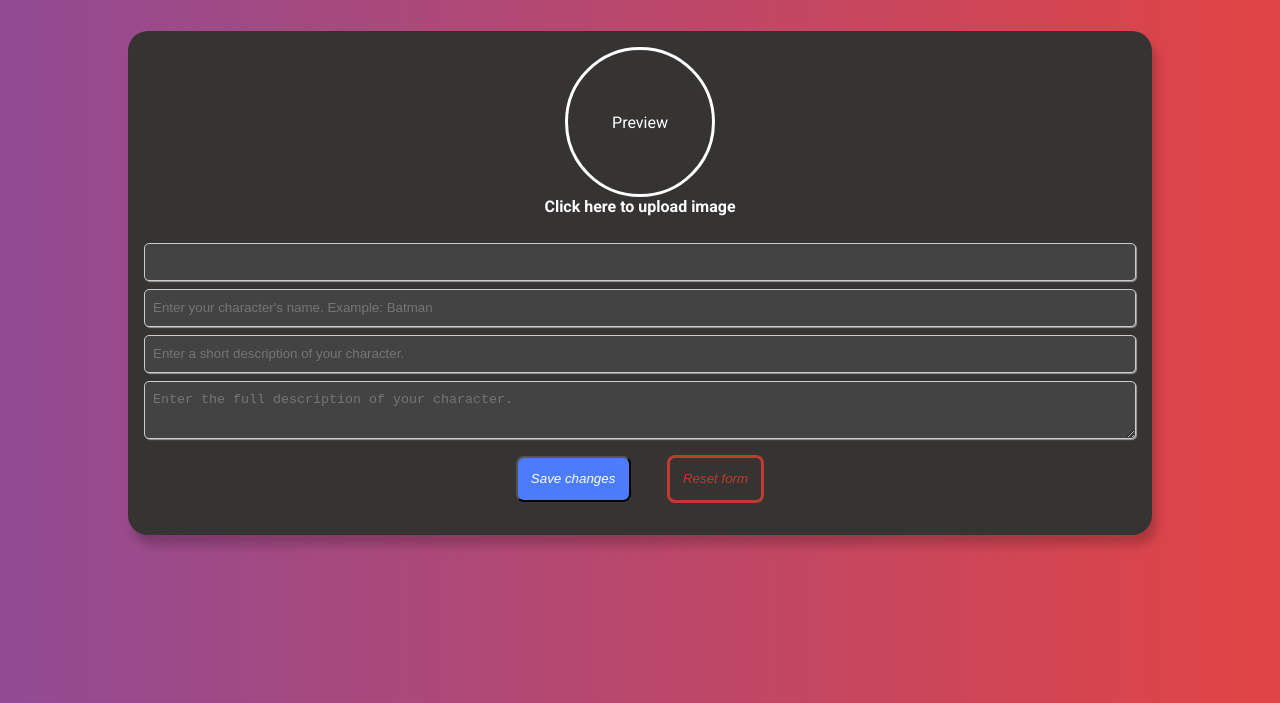
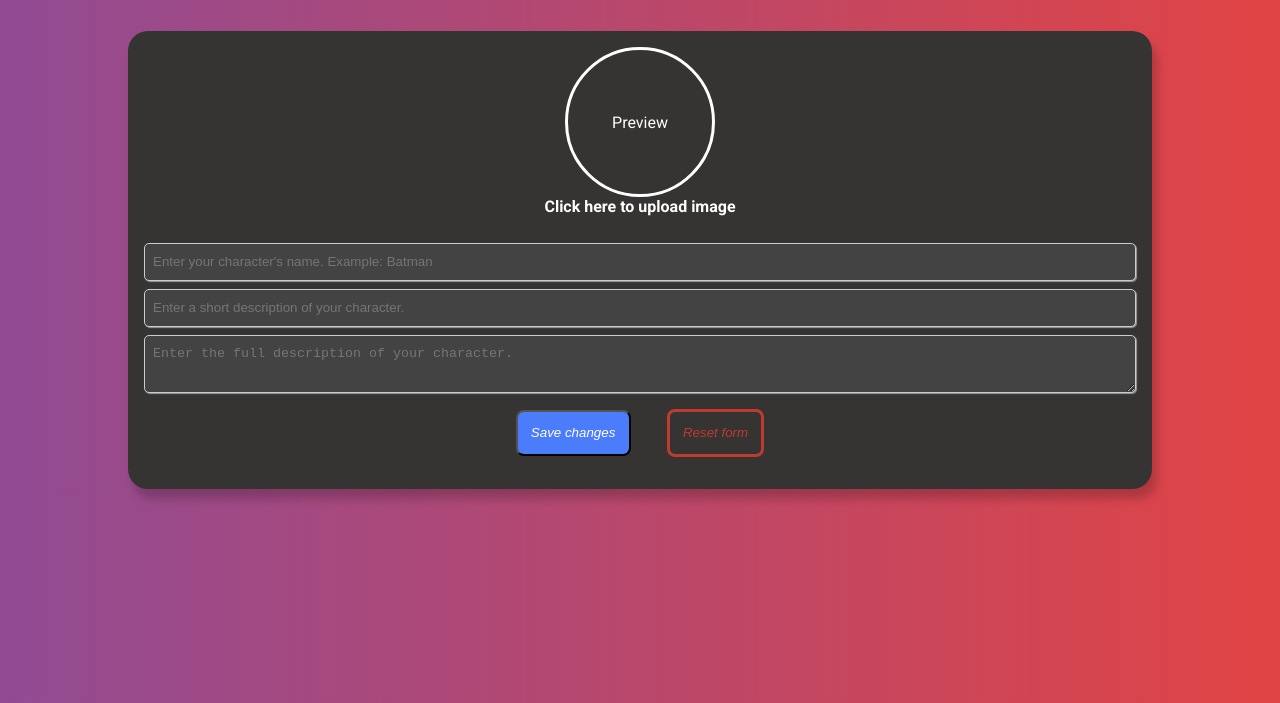
Before and after one commit to BaysaaC/char-manager-v2, a plain HTML site: page create.html in a window 1280 px wide. Shown: the part 97-800 px from the top of the page. Drawn offline with Linux system fonts and the light colour scheme.

Commit message:
input field for image data (dataURL) is now of class <input--hidden>

```diff
--- a/create.html
+++ b/create.html
@@ -36,7 +36,7 @@
                 <form action="" method="POST" id="createForm" class="createContainer__form form" >
                     <label for="file"><strong>Click here to upload image</strong></label><br>
                     <input type="file" name="file" id="file" class="input--hidden">
-                    <input type="text" name="image" id="image" class="textInput dataSegment "> <!--input--hidden-->
+                    <input type="text" name="image" id="image" class="textInput dataSegment input--hidden">
                     <input type="text" name="name" id="name" class="textInput" maxlength="20" placeholder="Enter your character's name. Example: Batman" >
                     <input type="text" name="shortDescription" id="shortDescription" class="textInput" maxlength="70" placeholder="Enter a short description of your character." >
                     <textarea name="longDescription" id="description" class="textInput" maxlength="350" placeholder="Enter the full description of your character." ></textarea>
```
Also changed, not shown: character.html (+1 -1 lines).
